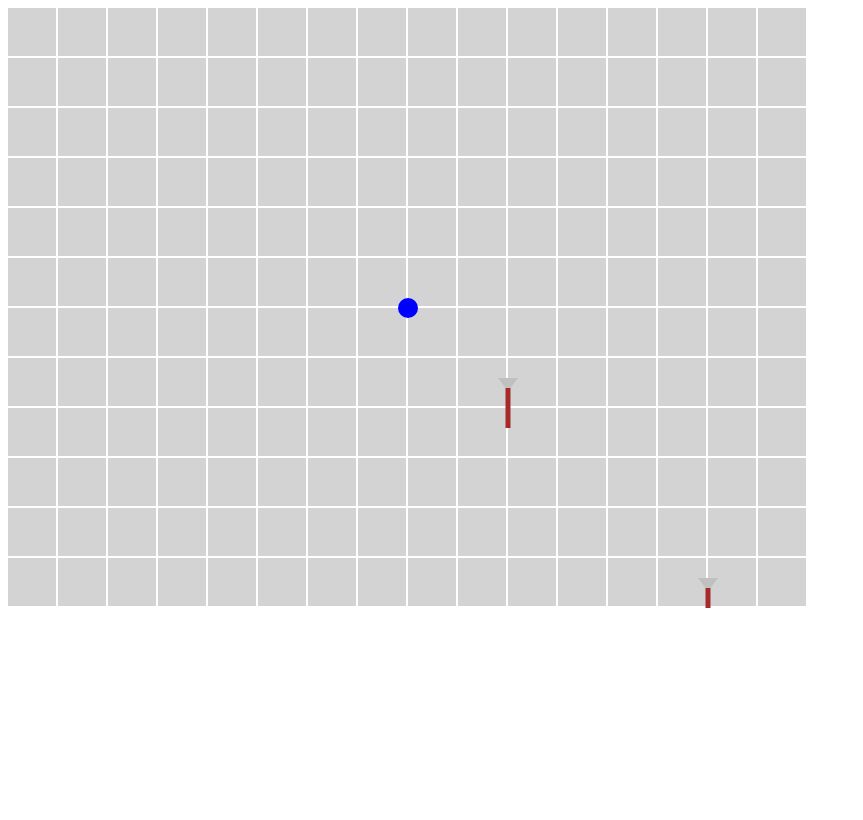
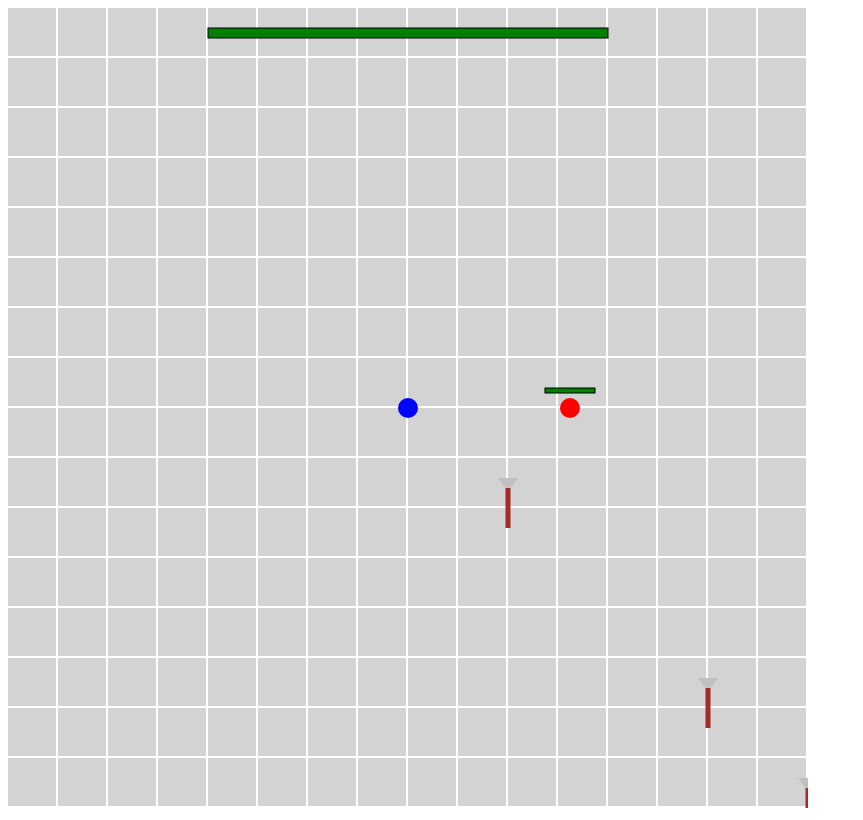
Before and after one commit to webfox/vampires-13th-hour, a plain HTML site: page src/index.html in a window 1280 px wide. Shown: the whole page, without its empty margins (0-863 px from the left). Drawn offline with Linux system fonts and the light colour scheme.

Commit message:
Fighting enemies health code format

```diff
--- a/src/index.html
+++ b/src/index.html
@@ -7,7 +7,7 @@
     <link rel="stylesheet" href="main.css"/>
 </head>
 <body>
-<canvas id="game" width="800" height="600"></canvas>
+<canvas id="game" width="800" height="800"></canvas>
 <script src="main.js" type="module"></script>
 </body>
 </html>
--- a/src/main.js
+++ b/src/main.js
@@ -1,11 +1,17 @@
-// src/main.js
-
+/**
+ * GAME CLASSES
+ */
 class Player {
   constructor(x, y) {
     this.x = x;
     this.y = y;
     this.weapon = null; // The player starts without a weapon
     this.attacking = false;
+    this.mouseX = 0;
+    this.mouseY = 0;
+    this.dx = 0;
+    this.dy = 0;
+    this.health = 100;
   }
 
   getX() {
@@ -16,6 +22,10 @@ class Player {
     return this.y;
   }
 
+  getHealth() {
+    return this.health;
+  }
+
   setX(x) {
     this.x = x;
   }
@@ -24,9 +34,26 @@ class Player {
     this.y = y;
   }
 
+  setHealth(health) {
+    this.health = health;
+  }
+
+  takeDamage(damage) {
+    this.health -= damage;
+    if (this.health <= 0) {
+      alert('Game Over!');
+    }
+  }
+
   updatePosition(dx, dy) {
     this.x += dx;
     this.y += dy;
+    this.dx = dx;
+    this.dy = dy;
+  }
+
+  getDirection() {
+    return Math.atan2(this.dy, this.dx);
   }
 
   render(ctx, offsetX, offsetY) {
@@ -50,6 +77,22 @@ class Player {
         ctx.fillRect(x, y, 48, 48);
       }
     }
+  }
+
+  renderHealthBar(ctx) {
+    const barWidth = 400;
+    const barHeight = 10;
+    const x = ctx.canvas.width / 2 - barWidth / 2;
+    const y = ctx.canvas.height / 2 - 380;
+
+    ctx.fillStyle = 'red';
+    ctx.fillRect(x, y, barWidth, barHeight);
+
+    ctx.fillStyle = 'green';
+    ctx.fillRect(x, y, (this.health / 100) * barWidth, barHeight);
+
+    ctx.strokeStyle = 'black';
+    ctx.strokeRect(x, y, barWidth, barHeight);
   }
 
   checkCollision(weapon) {
@@ -102,6 +145,99 @@ class Player {
   }
 }
 
+class Enemy {
+  constructor(x, y) {
+    this.x = x;
+    this.y = y;
+    this.radius = 10; // Radius for collision detection
+    this.speed = 1; // Speed of the
+    this.health = 100;
+    this.lastAttackTime = 0; // Track the last attack time
+    this.attackCooldown = 1000; // Cooldown period in milliseconds
+  }
+
+  getX() {
+    return this.x;
+  }
+
+  getY() {
+    return this.y;
+  }
+
+  getHealth() {
+    return this.health;
+  }
+
+  setX(x) {
+    this.x = x;
+  }
+
+  setY(y) {
+    this.y = y;
+  }
+
+  setHealth(health) {
+    this.health = health;
+  }
+
+  updateHealth(damage) {
+    this.health -= damage;
+    if (this.health <= 0) {
+      // Remove the enemy
+      const index = enemies.indexOf(this);
+      enemies.splice(index, 1);
+    }
+  }
+
+  moveTowardsPlayer(player) {
+    const angle = Math.atan2(player.getY() - this.y, player.getX() - this.x);
+    this.x += Math.cos(angle) * this.speed;
+    this.y += Math.sin(angle) * this.speed;
+  }
+
+  render(ctx, offsetX, offsetY) {
+    ctx.beginPath();
+    ctx.arc(this.x - offsetX + ctx.canvas.width / 2, this.y - offsetY + ctx.canvas.height / 2, this.radius, 0, Math.PI * 2, true);
+    ctx.fillStyle = 'red'; // Set the fill color for enemies
+    ctx.fill();
+    ctx.closePath();
+  }
+
+  renderHealthBar(ctx, offsetX, offsetY) {
+    const barWidth = 50;
+    const barHeight = 5;
+    const x = this.x - offsetX + ctx.canvas.width / 2 - barWidth / 2;
+    const y = this.y - offsetY + ctx.canvas.height / 2 - this.radius - 10;
+
+    ctx.fillStyle = 'red';
+    ctx.fillRect(x, y, barWidth, barHeight);
+
+    ctx.fillStyle = 'green';
+    ctx.fillRect(x, y, (this.health / 100) * barWidth, barHeight);
+
+    ctx.strokeStyle = 'black';
+    ctx.strokeRect(x, y, barWidth, barHeight);
+  }
+
+  checkCollision(player) {
+    const distance = Math.sqrt((this.x - player.getX()) ** 2 + (this.y - player.getY()) ** 2);
+    const currentTime = performance.now();
+    if (distance < this.radius + 10 && currentTime - this.lastAttackTime > this.attackCooldown) { // Assuming player's radius is 10
+      this.lastAttackTime = currentTime;
+      return true;
+    }
+    return false;
+  }
+
+  static spawnRandom(player) {
+    const direction = player.getDirection();
+    const distance = 400; // Distance off the map
+    const x = player.getX() + Math.cos(direction) * distance;
+    const y = player.getY() + Math.sin(direction) * distance;
+    return new Enemy(x, y);
+  }
+}
+
 class Weapon {
   constructor(x, y, type) {
     this.x = x;
@@ -109,6 +245,10 @@ class Weapon {
     this.type = type;
     this.equipped = false;
     this.attacking = false;
+    this.damage = 10;
+    this.range = 20;
+    this.dx = 0;
+    this.dy = 0;
   }
 
   getX() {
@@ -150,6 +290,8 @@ class Weapon {
     if (this.equipped) {
       x = ctx.canvas.width / 2;
       y = ctx.canvas.height / 2;
+      this.x = x;
+      this.y = y;
     } else {
       x = this.x - offsetX + ctx.canvas.width / 2;
       y = this.y - offsetY + ctx.canvas.height / 2;
@@ -180,27 +322,43 @@ class Weapon {
     ctx.restore();
   }
 
-  attack() {
-    this.attacking = true;
-    setTimeout(() => {
+  checkCollision(enemy, offsetX, offsetY) {
+    const weaponCenterX = this.x;
+    const weaponCenterY = this.y;
+    const enemyCenterX = enemy.getX() - offsetX + ctx.canvas.width / 2;
+    const enemyCenterY = enemy.getY() - offsetY + ctx.canvas.height / 2;
+    const distance = Math.sqrt((weaponCenterX - enemyCenterX) ** 2 + (weaponCenterY - enemyCenterY) ** 2);
+
+    const collision = distance < this.range + enemy.radius;
+
+    if (collision) {
       this.attacking = false;
-    }, 500);
     }
 
+    return  collision;
+  }
   startSwing() {
     this.angle = 0; // Start angle
     const swingDuration = 500; // Duration of the swing in milliseconds
     const startTime = performance.now();
+    this.attacking = true;
 
     const animateSwing = (currentTime) => {
+
+      if(!this.attacking) {
+        this.angle = 0;
+        return
+      }
+
       const elapsedTime = currentTime - startTime;
       const progress = Math.min(elapsedTime / swingDuration, 1);
-      this.angle = this.angle+ (Math.PI / 15) * progress; // Animate from -45 to +45 degrees
+      this.angle = this.angle + (Math.PI / 15) * progress; // Animate from -45 to +45 degrees
 
       if (progress < 1) {
         requestAnimationFrame(animateSwing);
       } else {
         this.angle = 0; // Reset angle after swing
+        this.attacking = false;
       }
     };
 
@@ -215,8 +373,32 @@ class Weapon {
   }
 }
 
+
+/**
+ * GAME CONSTANTS
+ */
+const canvas = document.querySelector('#game');
+const ctx = canvas.getContext('2d');
 const keys = {};
+let paused = false;
+let lastPauseTime = 0;
+const pauseCooldown = 500;
 
+const player = new Player(0, 0);
+
+const weapons = [
+  new Weapon(100, 100, 'axe'),
+  new Weapon(300, 300, 'axe'),
+  new Weapon(400, 400, 'axe'),
+];
+
+const enemies = [];
+
+
+/**
+ * MAIN GAME FUNCTIONS
+ */
+function createListeners() {
   function handleKeyDown(event) {
     keys[event.key] = true;
   }
@@ -237,15 +419,7 @@ document.addEventListener('mousedown', () => {
     player.attack();
   });
 
-const canvas = document.querySelector('#game');
-const ctx = canvas.getContext('2d');
-const player = new Player(0, 0); // Initialize player at position (0, 0)
-const weapons = [
-  new Weapon(100, 100, 'axe'),
-  new Weapon(300, 300, 'axe'),
-  new Weapon(400, 400, 'axe'),
-];
-
+}
 
 function gameLoop() {
   let dx = 0, dy = 0;
@@ -254,9 +428,18 @@ function gameLoop() {
   if (keys['s']) dy = 5; // Move down
   if (keys['d']) dx = 5; // Move right
 
+  const currentTime = performance.now();
+  if (keys['p'] && currentTime - lastPauseTime > pauseCooldown) {
+    paused = !paused;
+    lastPauseTime = currentTime;
+  }
+
+  if (!paused) {
     player.updatePosition(dx, dy);
+  }
 
   player.render(ctx, player.getX(), player.getY());
+  player.renderHealthBar(ctx);
 
   for (const weapon of weapons) {
     if (player.checkCollision(weapon)) {
@@ -264,14 +447,34 @@ function gameLoop() {
         player.pickUpWeapon(weapon);
       }
     }
-    weapon.render(ctx, player.getX(), player.getY());
+    weapon.render(ctx, player.getX(), player.getY(), player.getMouseAngle());
+  }
+
+  for (const enemy of enemies) {
+    if (!paused) {
+      enemy.moveTowardsPlayer(player);
+    }
+    enemy.render(ctx, player.getX(), player.getY());
+    enemy.renderHealthBar(ctx, player.getX(), player.getY());
+    if (player.attacking && !!player.weapon && player.weapon.checkCollision(enemy, player.getX(), player.getY())) {
+      enemy.updateHealth(player.weapon.damage);
+    }
+    if (enemy.checkCollision(player) && !paused) {
+      player.takeDamage(5);
+    }
+  }
+
+  // Randomly spawn enemies
+  if (Math.random() < 0.01 && !paused && enemies.length < 1) { // Adjust the probability as needed
+    enemies.push(Enemy.spawnRandom(player));
   }
 
   requestAnimationFrame(gameLoop); // Call gameLoop again on the next frame
 }
 
 function startGame() {
-  gameLoop(); // Start the game loop
+  createListeners();
+  gameLoop();
 }
 
 startGame();
```
Also changed, not shown: src/player.js (deleted). Lines whose indentation alone changed are shown as unchanged.
